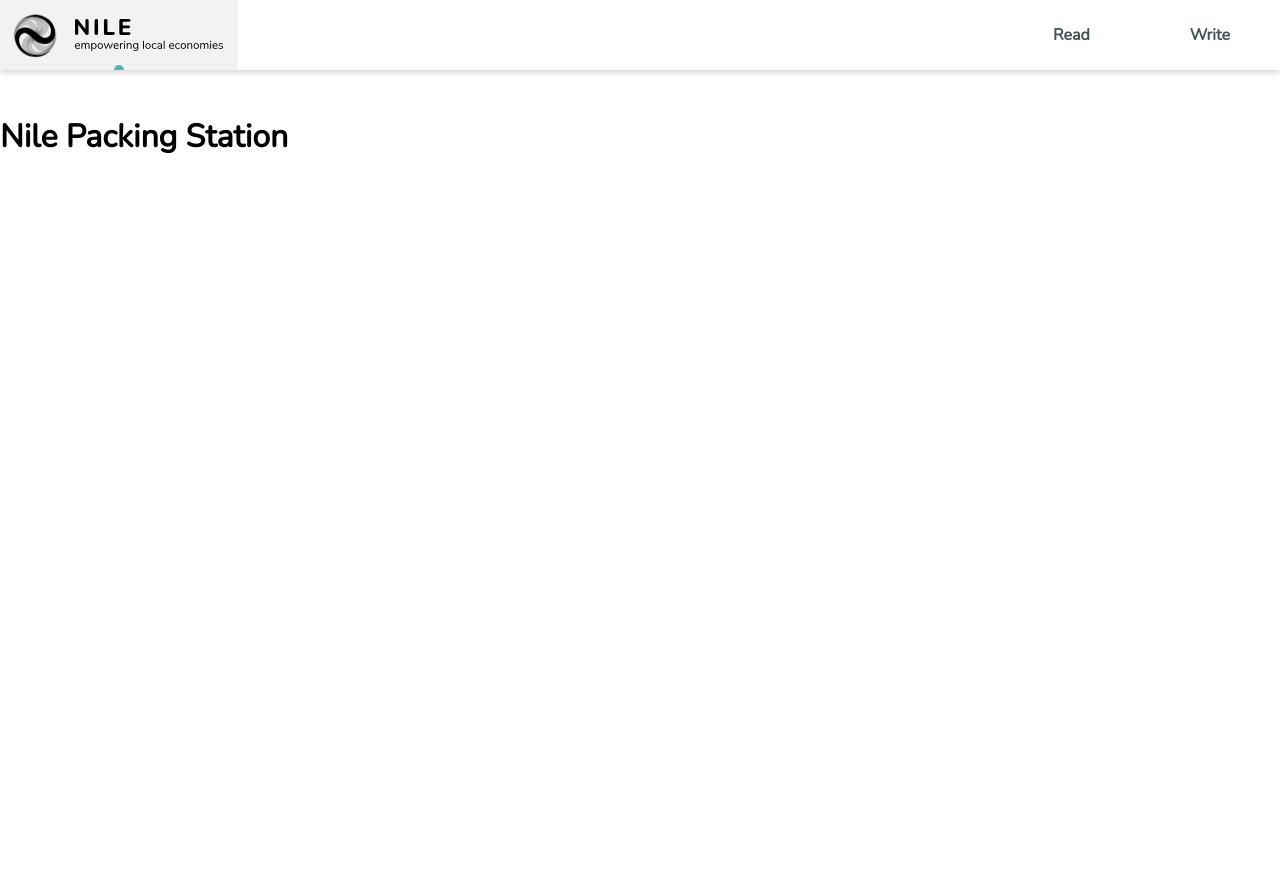
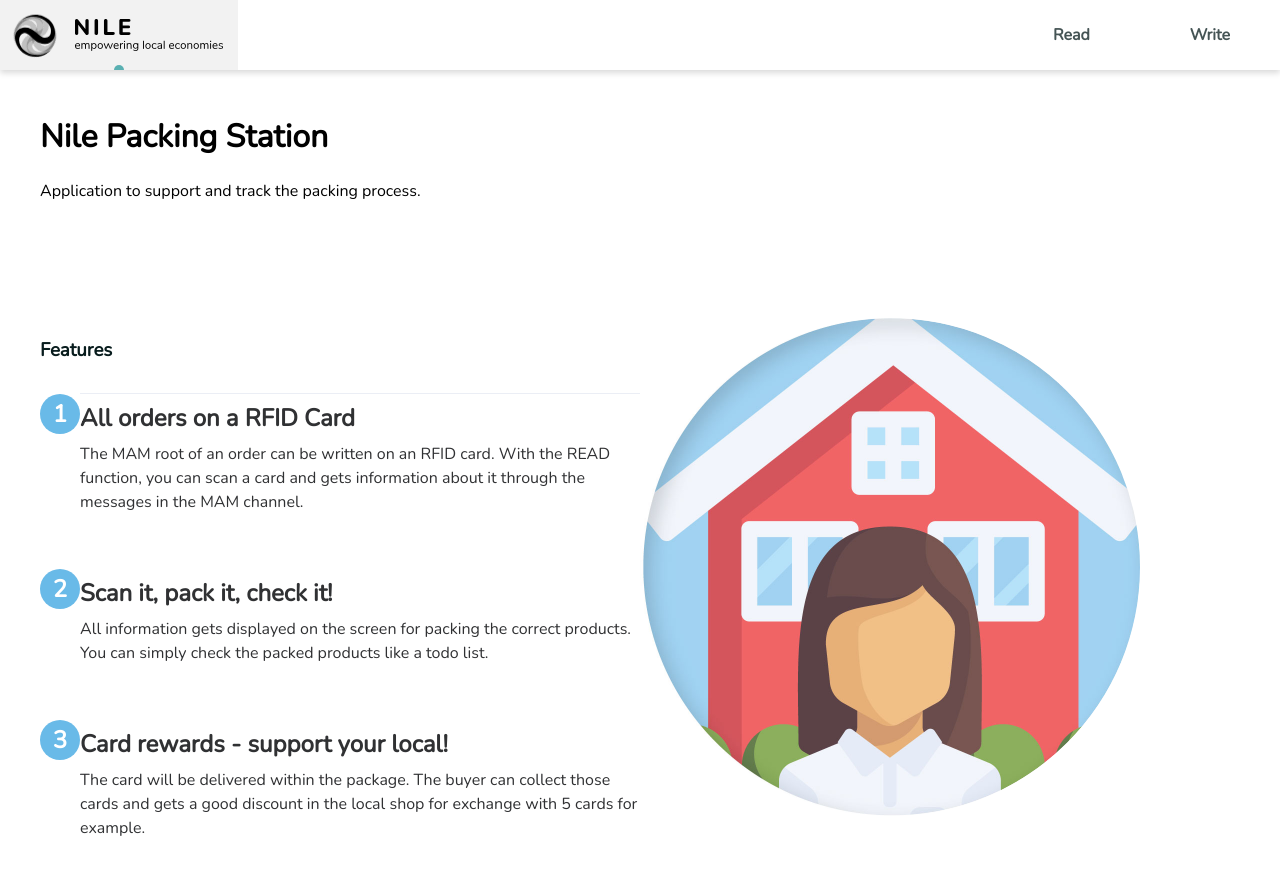
Before and after one commit to huhn511/nile-packing-station, a Vue app in the folder frontend/: page /#/ in a window 1280 px wide. Shown: the top 874 px of the page. Before the commit the page ends 800 px from the top, so only its background shows below. Built offline with nearby package versions, Linux system fonts and the light colour scheme.

Commit message:
add feature section

```diff
--- a/frontend/src/components/Home.vue
+++ b/frontend/src/components/Home.vue
@@ -1,15 +1,173 @@
 <template>
   <div class="home">
     <h1>Nile Packing Station</h1>
+    <p>Application to support and track the packing process. </p>
+    <div class="section section--use-case" id="use-cases">
+      <div class="container">
+        <el-row>
+          <el-col :span="12">
+            <h3 class="section-hero">Features</h3>
+            <el-collapse v-model="activeNames" @change="handleChange">
+              <el-collapse-item name="1">
+                <template slot="title">
+                  <span>
+                    <span class="counter">1</span>All orders on a RFID Card
+                  </span>
+                </template>
+                <div> The MAM root of an order can be written on an RFID card. With the READ function, you can scan a card and gets information about it through the messages in the MAM channel.</div>
+              </el-collapse-item>
+              <el-collapse-item name="2">
+                <template slot="title">
+                  <span>
+                    <span class="counter">2</span>Scan it, pack it, check it!
+                  </span>
+                </template>
+                <div>All information gets displayed on the screen for packing the correct products. You can simply check the packed products like a todo list.</div>
+              </el-collapse-item>
+              <el-collapse-item name="3">
+                <template slot="title">
+                  <span>
+                    <span class="counter">3</span> Card rewards - support your local!
+                  </span>
+                </template>
+                <div>The card will be delivered within the package. The buyer can collect those cards and gets a good discount in the local shop for exchange with 5 cards for example.</div>
+              </el-collapse-item>
+            </el-collapse>
+          </el-col>
+          <el-col :span="12">
+            <img alt="vendor" src="../assets/customer-circled.jpg">
+          </el-col>
+        </el-row>
+      </div>
+    </div>
   </div>
 </template>
 
 <script>
 export default {
-  name: 'Home'
+  name: 'Home',
+  data() {
+    return {
+      activeNames: ["1", "2", "3"]
+    }
+  },
+  methods: {
+    handleChange(val) {
+      console.log(val);
+    }
+  }
 }
 </script>
 
 <!-- Add "scoped" attribute to limit CSS to this component only -->
-<style scoped>
+<style lang="scss">
+.container {
+  width: 1200px;
+  margin: 0 auto;
+}
+
+.section {
+  padding: 100px 0;
+  box-sizing: border-box;
+  position: relative;
+  overflow: hidden;
+  background-color: var(--white);
+  &-hero {
+    margin-bottom: 30px;
+  }
+  &__light {
+    background-color: #f5f8fa;
+  }
+  &__dark {
+    background-color: var(--dark);
+    color: var(--white);
+  }
+  &__primary {
+    background-image: linear-gradient(
+      to right bottom,
+      #0b5d9e,
+      #0074a9,
+      #0089ae,
+      #2e9db0,
+      #5ab0b2
+    );
+    color: var(--white);
+  }
+  &__secondary {
+    background-image: linear-gradient(
+      to right bottom,
+      #139b48,
+      #48a84f,
+      #69b558,
+      #86c263,
+      #a2cf6f
+    );
+    color: var(--white);
+  }
+}
+
+.section--use-case {
+  img {
+    width: 500px;
+  }
+  hr {
+    border-color: rgba(0, 0, 0, 0.05);
+  }
+  .flex-end {
+    display: flex;
+    justify-content: flex-end;
+    align-items: flex-start;
+  }
+}
+
+.section--use-case {
+  img {
+    border-radius: 100%;
+  }
+  color: var(--dark);
+}
+.el-collapse {
+  border: none;
+  margin-left: 40px;
+  .el-collapse-item__wrap {
+    border-bottom: none;
+  }
+  .el-collapse-item {
+    background-color: transparent;
+    margin-bottom: 30px;
+    &__header {
+      position: relative;
+      border: none;
+      font-size: 24px;
+      font-weight: 700;
+      background-color: transparent;
+      i {
+        display: none;
+      }
+    }
+    &__content {
+      font-size: 16px;
+      line-height: 1.5;
+    }
+    .counter {
+      position: absolute;
+      left: -40px;
+      height: 40px;
+      width: 40px;
+      border-radius: 100%;
+      display: flex;
+      justify-content: center;
+      align-items: center;
+      color: var(--dark);
+      background-color: rgba(0, 0, 0, 0.05);
+      transition: all 200ms ease-in-out;
+    }
+    &.is-active {
+      .counter {
+        background-color: #69bae8;
+        color: var(--white);
+      }
+    }
+  }
+}
 </style>
```
